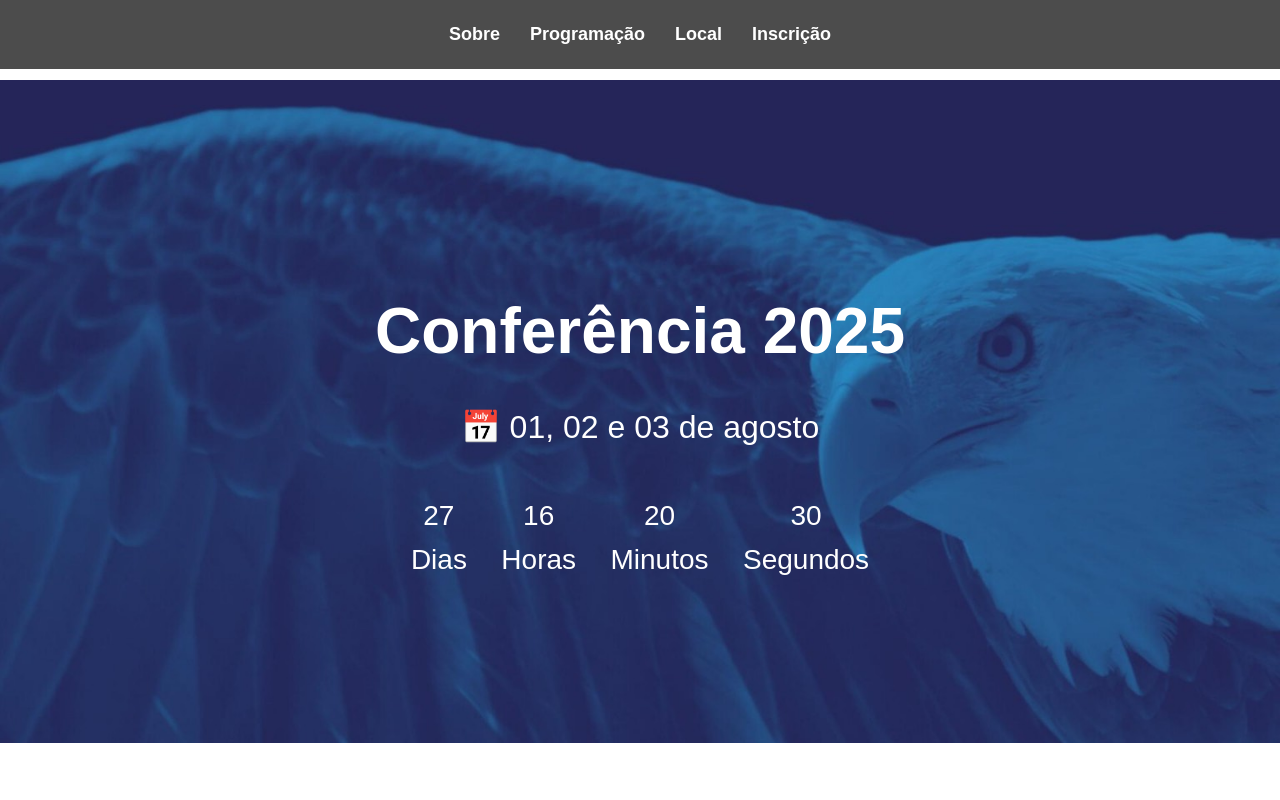
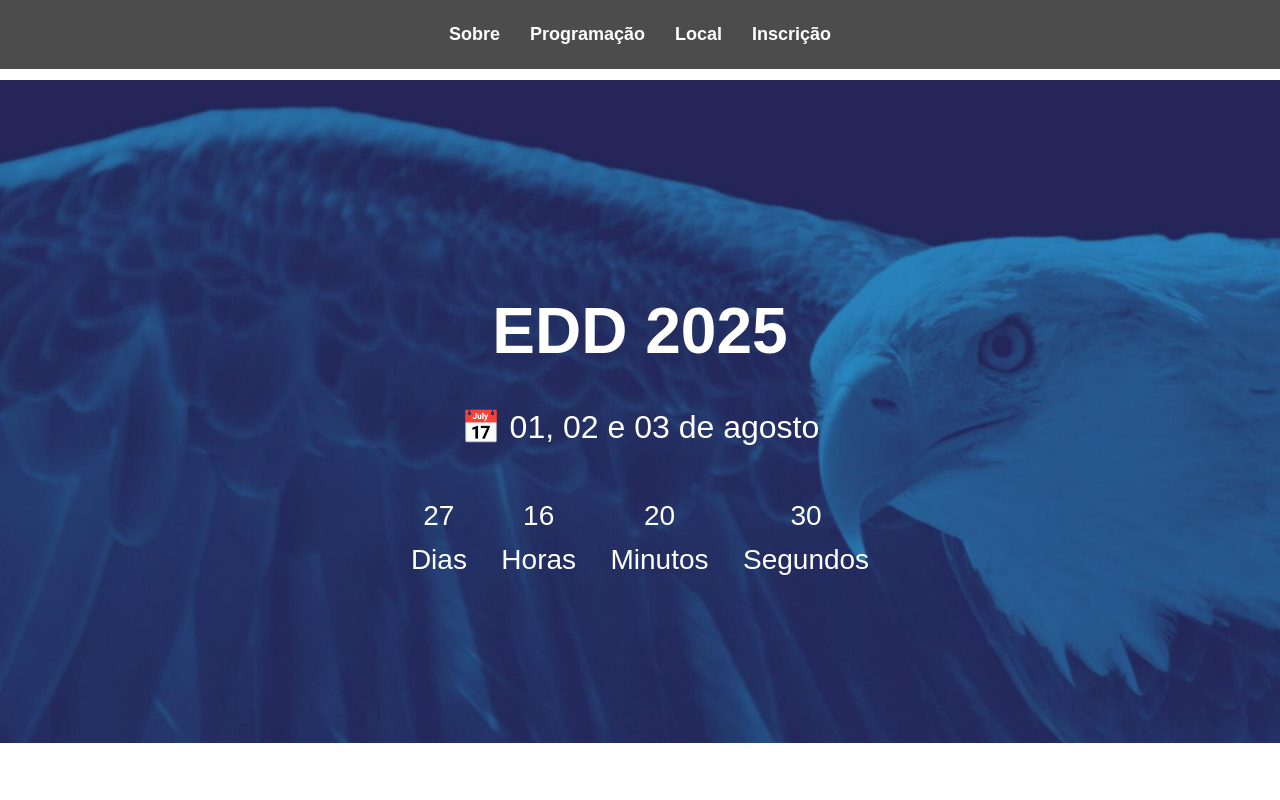
Before and after one commit to Joao-art-qd/EDD-paz, a plain HTML site: page index.html in a window 1280 px wide. Shown: the top 800 px of the page. Drawn offline with Linux system fonts and the light colour scheme.

Commit message:
Update index.html

```diff
--- a/index.html
+++ b/index.html
@@ -17,7 +17,7 @@
   </nav>
 
   <div class="hero">
-    <h1>Conferência 2025</h1>
+    <h1>EDD 2025</h1>
     <p>📅 01, 02 e 03 de agosto</p>
     <div class="countdown" id="countdown">
       <div><span id="dias">00</span><br>Dias</div>
```
